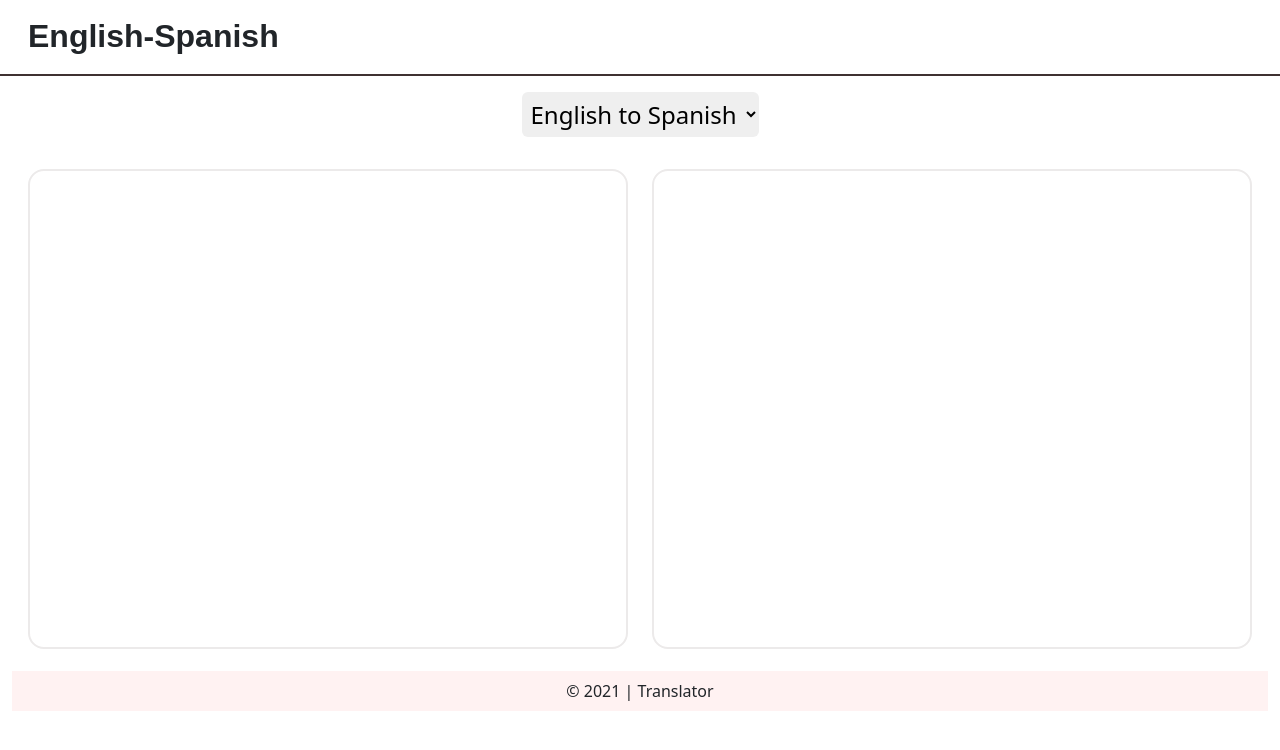
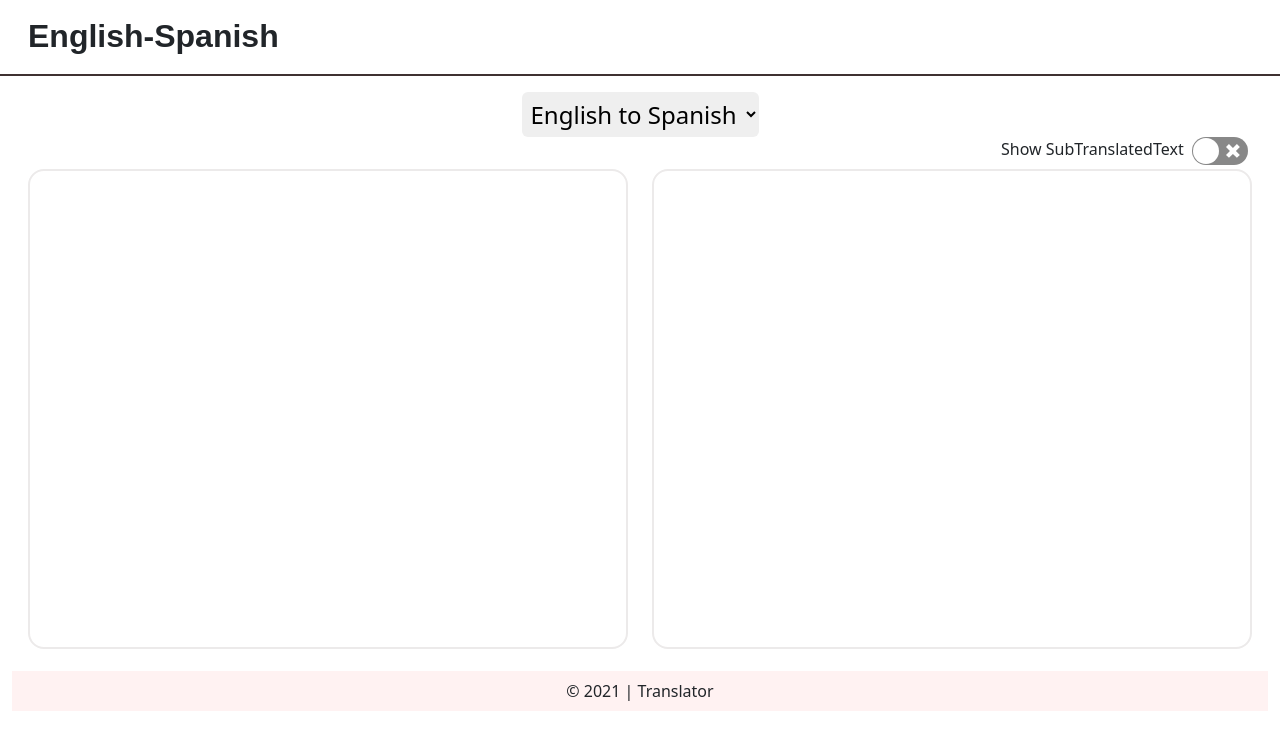
Before and after one commit to alejandro-silver/translator-frontend, a React (Create React App) app: page / in a window 1280 px wide. Shown: the top 750 px of the page. Built offline with nearby package versions, Linux system fonts and the light colour scheme.

Commit message:
Add Switch to set showSubTranslatedText

```diff
--- a/package.json
+++ b/package.json
@@ -15,6 +15,7 @@
     "react-dom": "^17.0.2",
     "react-loader-spinner": "^4.0.0",
     "react-scripts": "4.0.3",
+    "react-switch": "^6.0.0",
     "react-tooltip": "^4.2.21",
     "web-vitals": "^1.0.1"
   },
--- a/src/components/Translator.js
+++ b/src/components/Translator.js
@@ -1,6 +1,7 @@
 import React, { useState, useCallback } from 'react';
 import { Container, Row, Col } from 'react-bootstrap';
 import Loader from "react-loader-spinner";
+import Switch from "react-switch";
 import Tooltip from './Tooltip';
 import debounce from 'lodash/debounce';
 import axios from 'axios';
@@ -8,6 +9,7 @@ import axios from 'axios';
 const Header = () => {
   const [isLoading, setIsLoading] = useState(false)
   const [language, setLanguage] = useState("es")
+  const [checked, setChecked] = useState(false)
   const [sourceText, setSourceText] = useState("")
   const [resultText, setResultText] = useState("")
   const [tooltipText, setTooltipText] = useState("")
@@ -31,6 +33,10 @@ const Header = () => {
   const handleClearText = useCallback(() => {
     setShowTooltip(false)
   }, [setShowTooltip])
+
+  const handleSubTextChange = useCallback((checked) => {
+    setChecked(checked)
+  }, [setChecked])
 
   const sendTranslateRequest = useCallback((text, setText, setShowTooltip, targetLanguage) => {
     if (text === '') {
@@ -63,6 +69,7 @@ const Header = () => {
   }, [language])
 
   const handleSelectedText = useCallback(() => {
+    if (!checked) return
     const selectedText = getSelectedText()
     if (selectedText) {
       sendTranslateRequest(selectedText, setTooltipText, setShowTooltip)
@@ -78,7 +85,8 @@ const Header = () => {
     getSelectedText,
     setShowTooltip,
     setPositionX,
-    setPositionY
+    setPositionY,
+    checked
   ])
 
   const handleLanguageChange= useCallback((event) => {
@@ -137,6 +145,10 @@ const Header = () => {
               />
             </Col>
             <Col md={6} xs={12}>
+              <label className='translator-section__switch'>
+                <span>Show SubTranslatedText &nbsp;</span>
+                <Switch onChange={handleSubTextChange} checked={checked} />
+              </label>
               <textarea
                 value={resultText}
                 className='translator-section__result'
--- a/src/components/Translator.scss
+++ b/src/components/Translator.scss
@@ -51,6 +51,12 @@
     outline: none;
   }
 
+  &__switch {
+    display: flex;
+    position: absolute;
+    right: 2em;
+  }
+
   &__result {
     color: #6633ca;
   }
```
Also changed, not shown: 1 other file (tests, documents, lock files or other folders).
